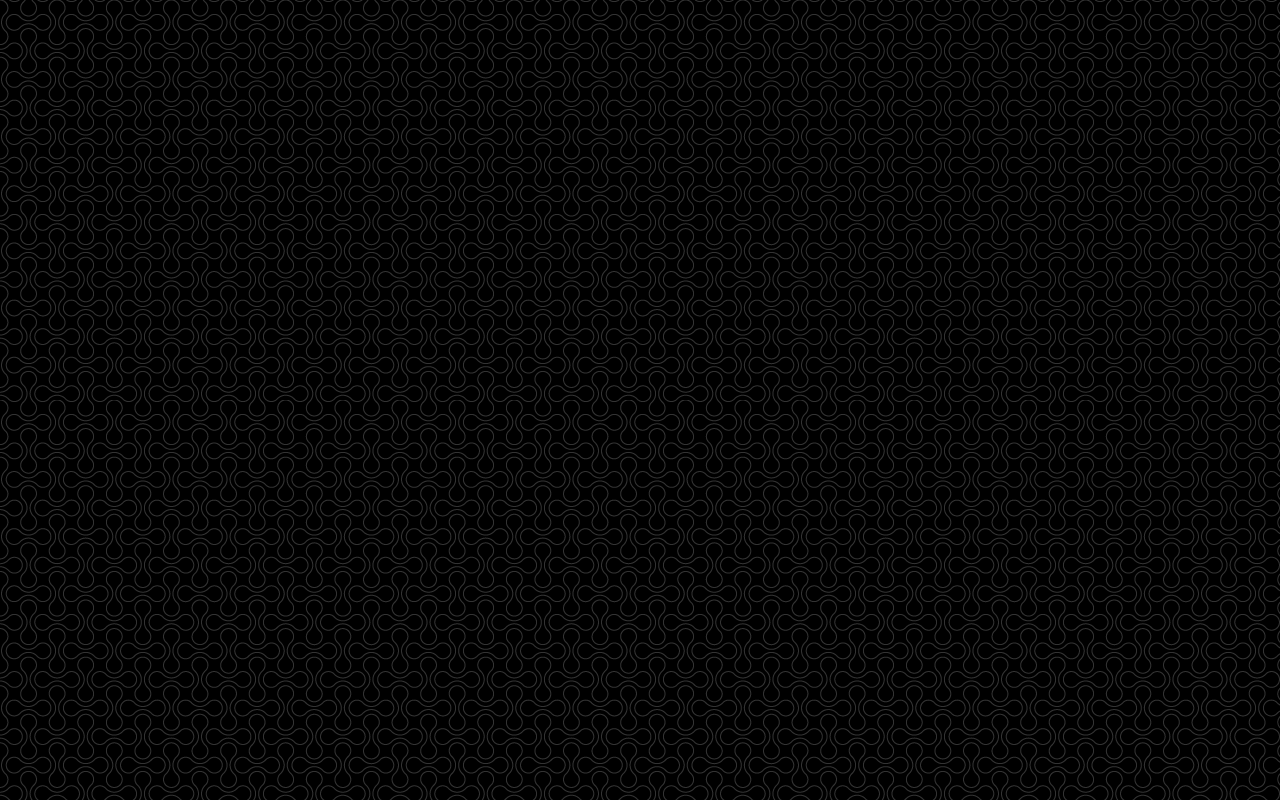
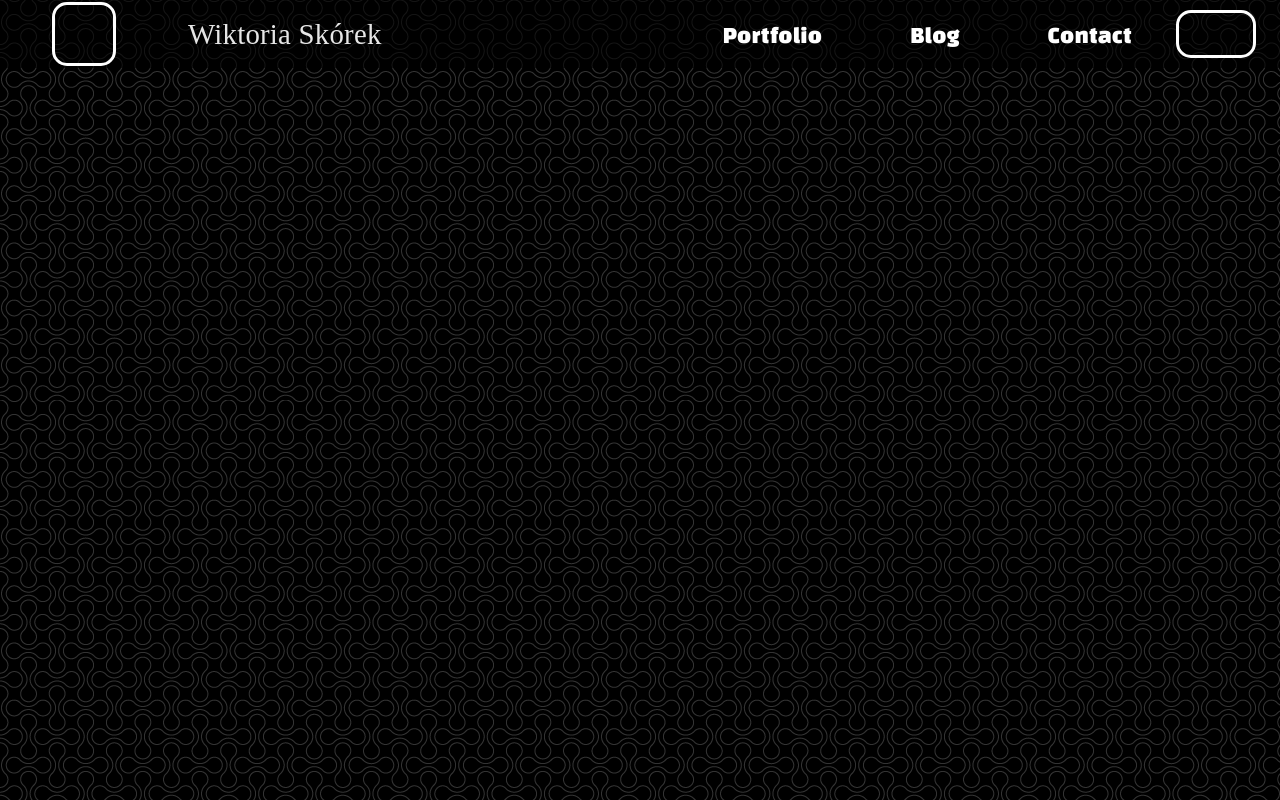
Before and after one commit to s-jez/Portfolio-3DArist, a React (Create React App) app: page /blog/post/1 in a window 1280 px wide. Before the commit this address had no page. Built offline with nearby package versions, Linux system fonts and the light colour scheme; a web font is replaced by a local one.

Commit message:
Add blog post page.

```diff
--- a/src/App.tsx
+++ b/src/App.tsx
@@ -1,3 +1,4 @@
+import BlogPostPage from "pages/BlogPost/Container/BlogPostPage";
 import { Route, Routes } from "react-router-dom";
 import Blog from "./pages/Blog/Container/Blog";
 import Home from "./pages/Home/Container/Home";
@@ -7,6 +8,7 @@ const App = () => {
     <Routes>
       <Route path="/" element={<Home />} />
       <Route path="/blog" element={<Blog />} />
+      <Route path="/blog/post/:id" element={<BlogPostPage />} />
       <Route path="/portfolio" element={<Portfolio />} />
     </Routes>
   );
--- a/src/pages/Blog/Card/BlogCard.tsx
+++ b/src/pages/Blog/Card/BlogCard.tsx
@@ -1,7 +1,12 @@
 import { BlogPost } from "../Container/Blog";
 import styles from "./BlogCard.module.css";
+import { useNavigate } from "react-router-dom";
 
 const BlogCard = ({ id, image, title, date, description }: BlogPost) => {
+  const navigate = useNavigate();
+  const handleClick = (id: number) => {
+    navigate(`/blog/post/${id}`);
+  };
   return (
     <div className={styles["card"]} key={id}>
       <img src={image} className={styles["card__img"]} alt={title} />
--- /dev/null
+++ b/src/pages/BlogPost/Container/BlogPostPage.tsx
@@ -0,0 +1,13 @@
+import { Container } from "@mui/system";
+import Navbar from "components/Navbar/Navbar";
+
+const BlogPostPage = () => {
+  return (
+    <div id="App">
+      <Navbar />
+      <Container style={{ paddingTop: "5rem" }}></Container>
+    </div>
+  );
+};
+
+export default BlogPostPage;
```
